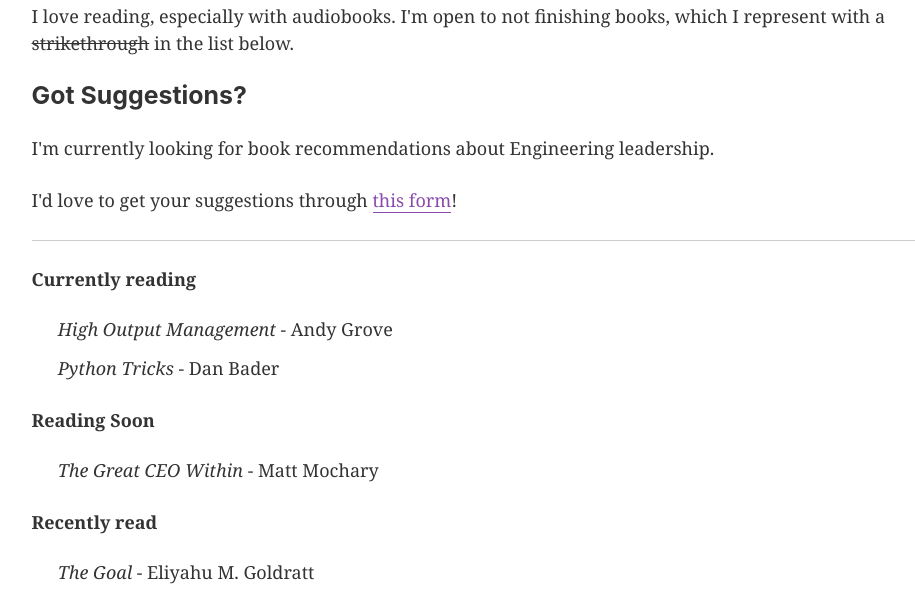
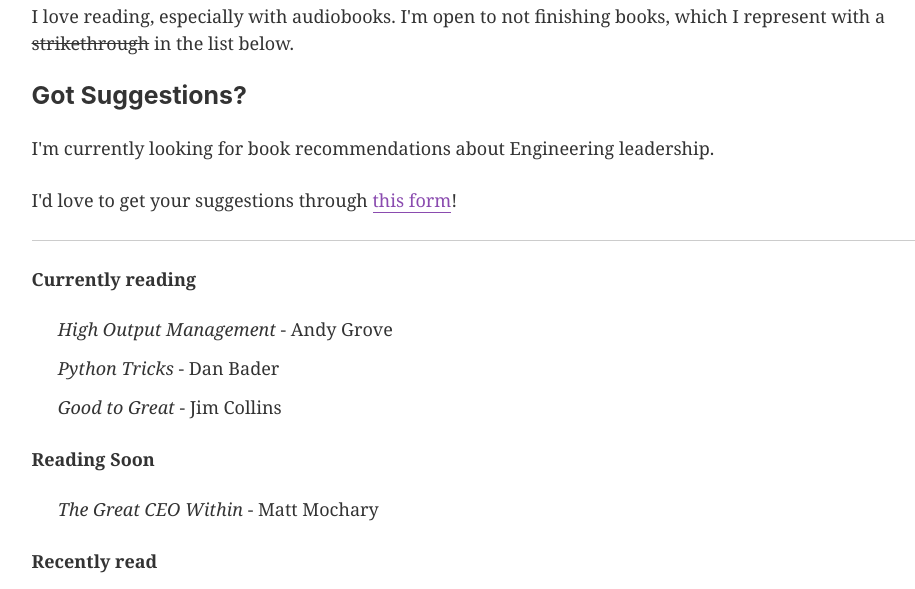
Before and after one commit to render-examples/gatsby-starter-default, a Gatsby site: page /reading in a window 1280 px wide. Shown: the part 211-800 px from the top of the page, without its empty margins (148-1063 px from the left). Built offline with nearby package versions, Linux system fonts and the light colour scheme; Gatsby itself is replaced by a stand-in of ours.

Commit message:
updates reading

```diff
--- a/src/pages/reading.js
+++ b/src/pages/reading.js
@@ -36,6 +36,9 @@
       </li>
       <li>
         <i>Python Tricks</i> - Dan Bader
+      </li>
+      <li>
+        <i>Good to Great</i> - Jim Collins
       </li>
     </ul>
     <h4>Reading Soon</h4>
```
